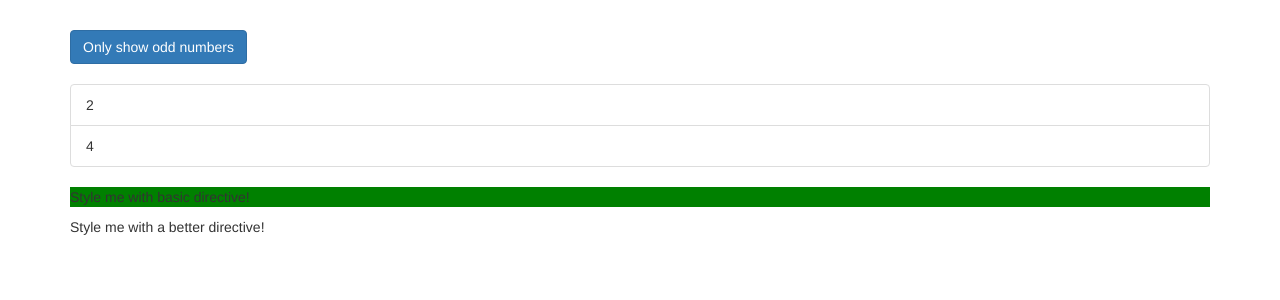
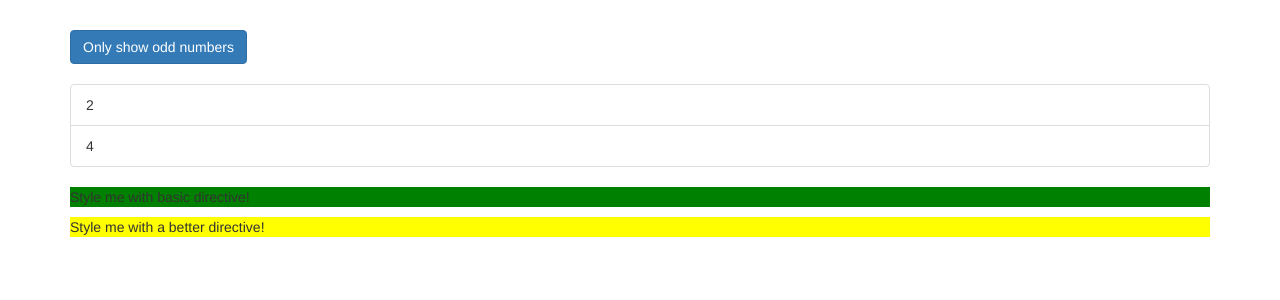
Before and after one commit to Angular-course/directives-deep-dive, an Angular app: page / in a window 1280 px wide. Shown: the top 300 px of the page. Built offline with nearby package versions, Linux system fonts and the light colour scheme.

Commit message:
Section 7 until binding to directive properties

```diff
--- a/src/app/app.component.html
+++ b/src/app/app.component.html
@@ -22,7 +22,7 @@
                 </div>
             </ul>
             <p appBasicHighlight="">Style me with basic directive!</p>
-            <p appBetterHighlight="">Style me with a better directive!</p>
+            <p appBetterHighlight="" [defaultColor]="'yellow'" [highlightColor]="'red'">Style me with a better directive!</p>
             <!-- <ng-template [ngIf]="onlyOdd">
                <p>Only odd</p>
              </ng-template>-->
--- a/src/app/better-highlight/better-highlight.directive.ts
+++ b/src/app/better-highlight/better-highlight.directive.ts
@@ -1,22 +1,28 @@
-import {Directive, ElementRef, HostListener, OnInit, Renderer2} from '@angular/core';
+import {Directive, ElementRef, HostBinding, HostListener, Input, OnInit, Renderer2} from '@angular/core';
 
 @Directive({
     selector: '[appBetterHighlight]'
 })
 export class BetterHighlightDirective implements OnInit {
+    @Input() defaultColor = 'transparent';
+    @Input() highlightColor = 'blue';
+    @HostBinding('style.backgroundColor') backgroundColor: string;
 
     constructor(private elementRef: ElementRef, private renderer: Renderer2) {
     }
 
     ngOnInit() {
         // this.renderer.setStyle(this.elementRef.nativeElement, 'background-color', 'blue');
+        this.backgroundColor = this.defaultColor;
     }
 
     @HostListener('mouseenter') mouseOver(eventData: Event) {
-        this.renderer.setStyle(this.elementRef.nativeElement, 'background-color', 'blue');
+        // this.renderer.setStyle(this.elementRef.nativeElement, 'background-color', 'blue');
+        this.backgroundColor = this.highlightColor;
     }
 
     @HostListener('mouseleave') mouseleave(eventData: Event) {
-        this.renderer.setStyle(this.elementRef.nativeElement, 'background-color', 'transparent');
+        // this.renderer.setStyle(this.elementRef.nativeElement, 'background-color', 'transparent');
+        this.backgroundColor = this.defaultColor;
     }
 }
```
